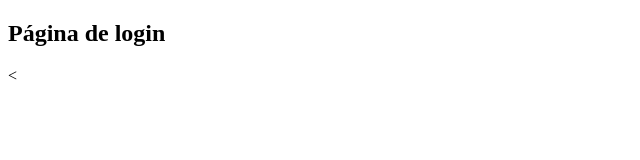
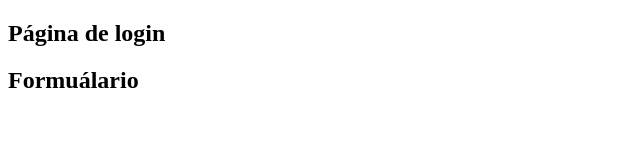
Before and after one commit to Nasalees/aulaTeste, a plain HTML site: page login.html in a window 1280 px wide. Shown: the whole page, without its empty margins (0-640 px from the left). Drawn offline with Linux system fonts and the light colour scheme.

Commit message:
Formulário

```diff
--- a/login.html
+++ b/login.html
@@ -7,7 +7,7 @@
 </head>
 <body>
     <h2>Página de login</h2>
+    <h2>Formuálario</h2>
 
-    <
 </body>
 </html>
```
